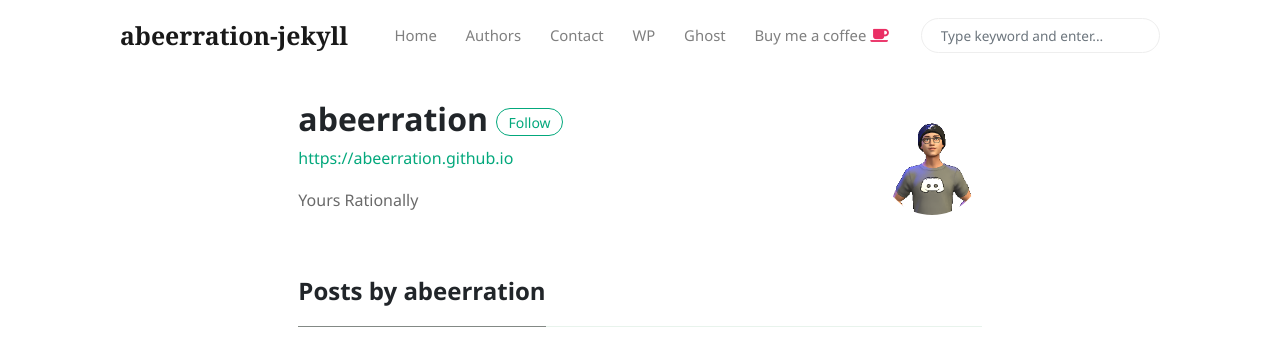
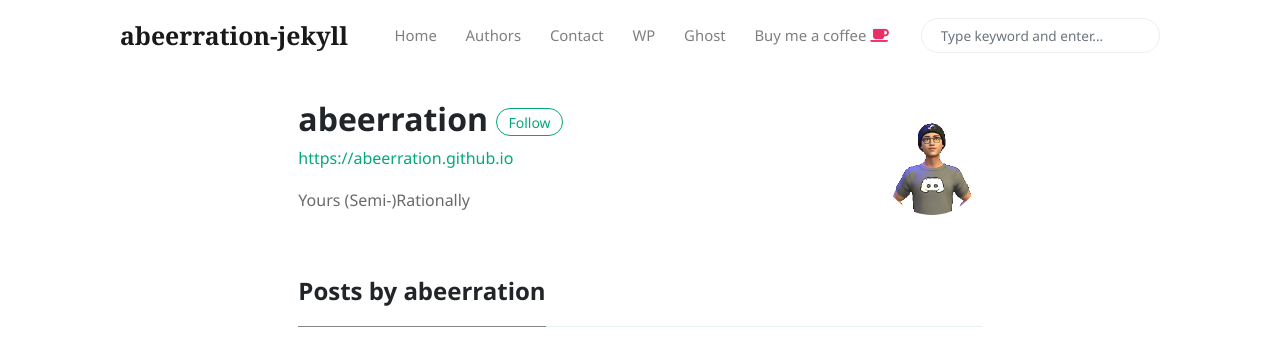
Before and after one commit to abeerration/abeerration-jekyll, a Jekyll site: the page built from _pages/author-abeerration.html, in a window 1280 px wide. Shown: the top 357 px of the page. Built offline with Jekyll 4.4.1, drawn with Linux system fonts in a browser that asks for light colours; nearby versions of some CDN libraries.

Commit message:
Update _config.yml

```diff
--- a/_config.yml
+++ b/_config.yml
@@ -39,7 +39,7 @@ authors:
       name:           abeerration
       site:           https://abeerration.github.io
       avatar:         /assets/images/avatar.png
-      bio:            "Yours Rationally"
+      bio:            "Yours (Semi-)Rationally"
       email:          abeerration@gmail.com
       twitter:
 
```
